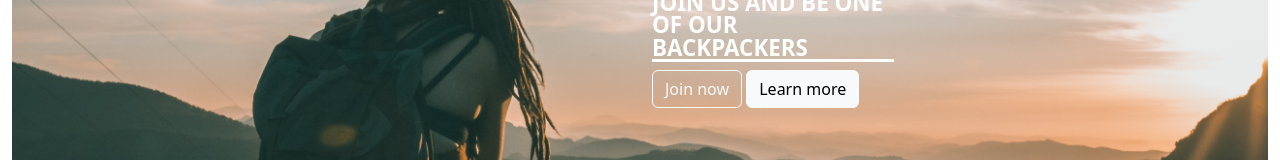
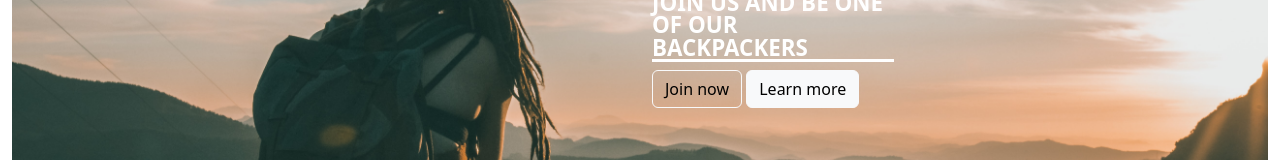
Before and after one commit to softwareengineerjoe/bckpckr, a plain HTML site: page index.html in a window 1280 px wide. Shown: the part 411-571 px from the top of the page. Drawn offline with nearby package versions, Linux system fonts and the light colour scheme.

Commit message:
Update join now hyperlink

```diff
--- a/index.html
+++ b/index.html
@@ -49,7 +49,7 @@
           <div class="col-lg-6 landing-content">
             <h1>Do you love to travel?</h1>
             <h6>Join us and be one of our backpackers</h6>
-            <button type="button" class="btn btn1 btn-outline-light mt-2" id="join-now><a href="./register/index.html">Join now</a></button>
+            <button type="button" class="btn btn1 btn-outline-light mt-2" id="join-now"><a href="./register/index.html">Join now</a></button>
             <a class="btn btn-light mt-2" href="#why-bckpckr" role="button">Learn more</a>
           </div>
         </div>
--- a/styles.css
+++ b/styles.css
@@ -45,7 +45,7 @@ navbar {
 	width: 100%;
 }
 
-#join-now{
+#join-now a{
 	text-decoration: none;
 	color: black;
 }
```
